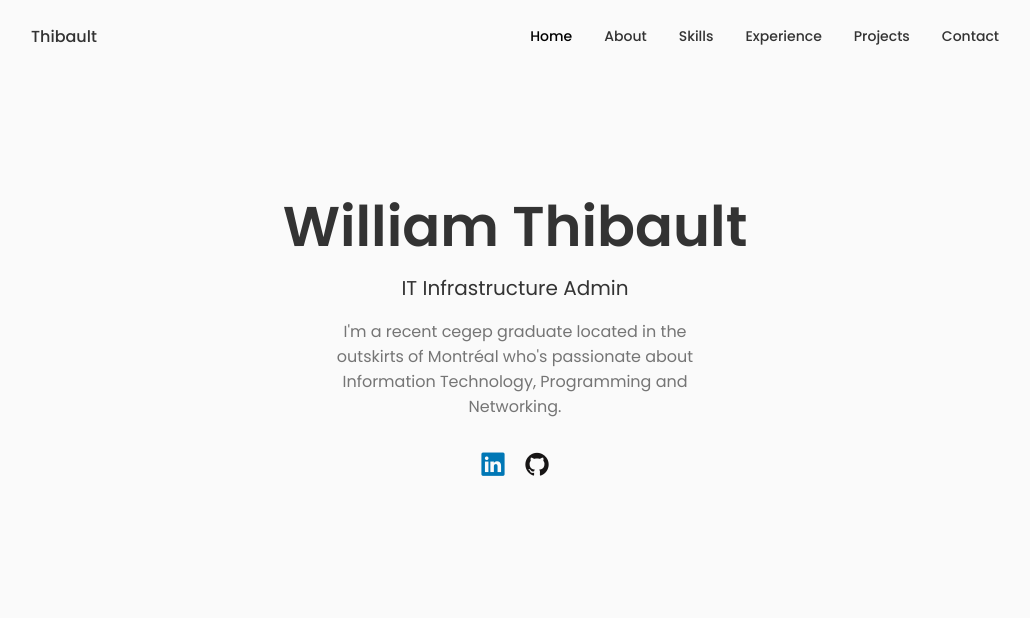
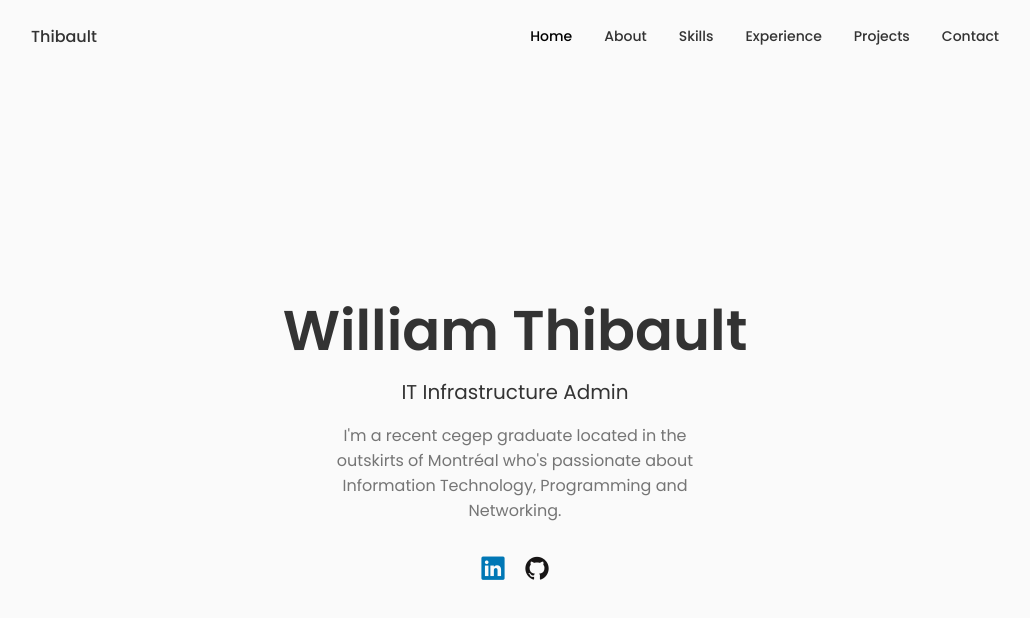
Before and after one commit to WilliamT1109/Personal_Website, a React (Vite) app in the folder my-app/: page / in a window 1280 px wide. Shown: the top 618 px of the page, without its empty margins (125-1155 px from the left). Built offline with nearby package versions, Linux system fonts and the light colour scheme.

Commit message:
Some Progress

```diff
--- a/my-app/src/App.css
+++ b/my-app/src/App.css
@@ -1,6 +1,7 @@
 @import url("https://fonts.googleapis.com/css2?family=Poppins:ital,wght@0,100;0,200;0,300;0,400;0,500;0,600;0,700;0,800;0,900;1,100;1,200;1,300;1,400;1,500;1,600;1,700;1,800;1,900&display=swap");
 
 :root {
+    --muted-foreground: #6b7280;
     --header-height: 3rem;
     --hue: 0;
     --sat: 0%;
--- a/my-app/src/App.jsx
+++ b/my-app/src/App.jsx
@@ -2,6 +2,7 @@ import React from 'react'
 import './App.css'
 import Header from './components/header/Header'
 import Home from './components/home/Home'
+import About from './components/about/about'
 
 const App = () => {
   return (
@@ -9,6 +10,7 @@ const App = () => {
     <Header />
     <main className='main'>
       <Home />
+      <About />
     </main>
     </>
   )
--- /dev/null
+++ b/my-app/src/components/about/About.jsx
@@ -0,0 +1,10 @@
+import React from 'react'
+import "./about.css"
+
+const About = () => {
+  return (
+    <div></div>
+    )
+}
+
+export default About
--- a/my-app/src/components/home/home.css
+++ b/my-app/src/components/home/home.css
@@ -1,5 +1,5 @@
 .home__content {
-    padding-top: 5.5rem;
+    padding-top: 12rem;
     text-align: center;
 }
 
```
Also changed, not shown: my-app/src/components/about/about.css (added).
